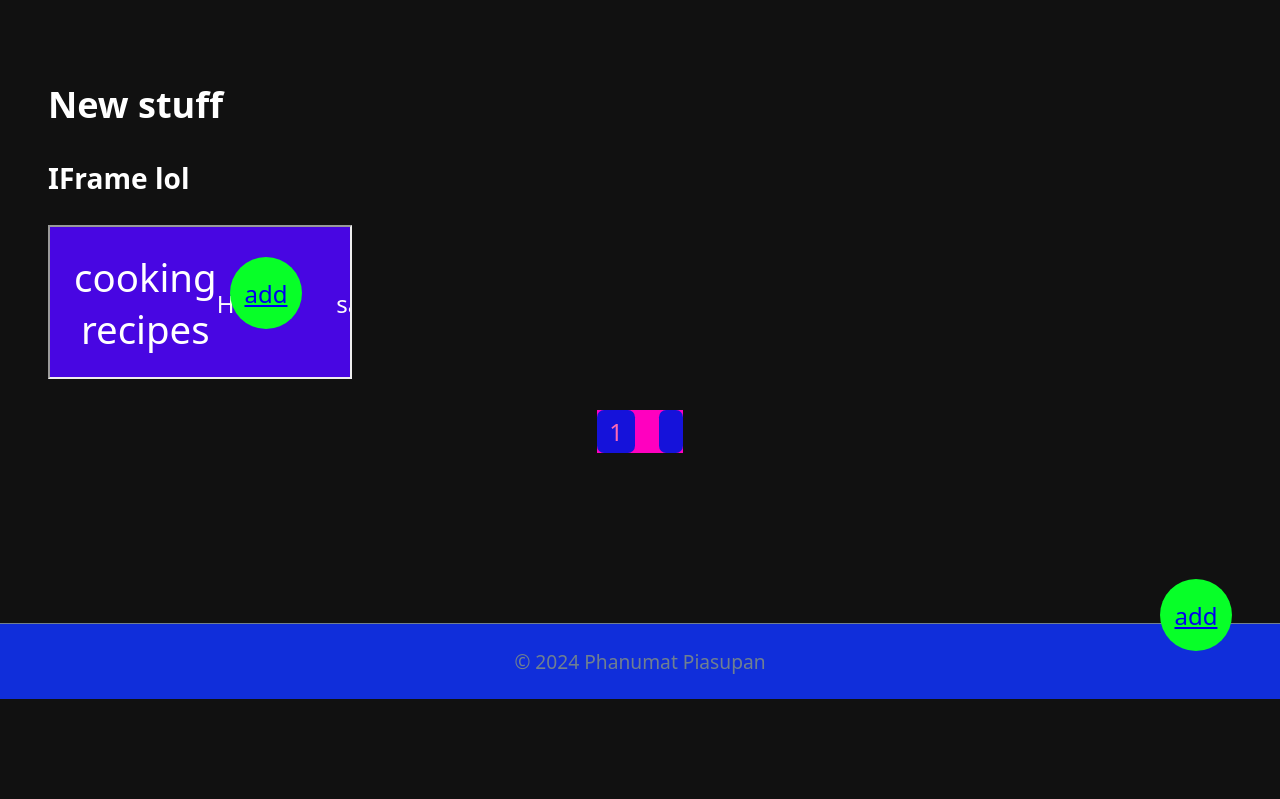
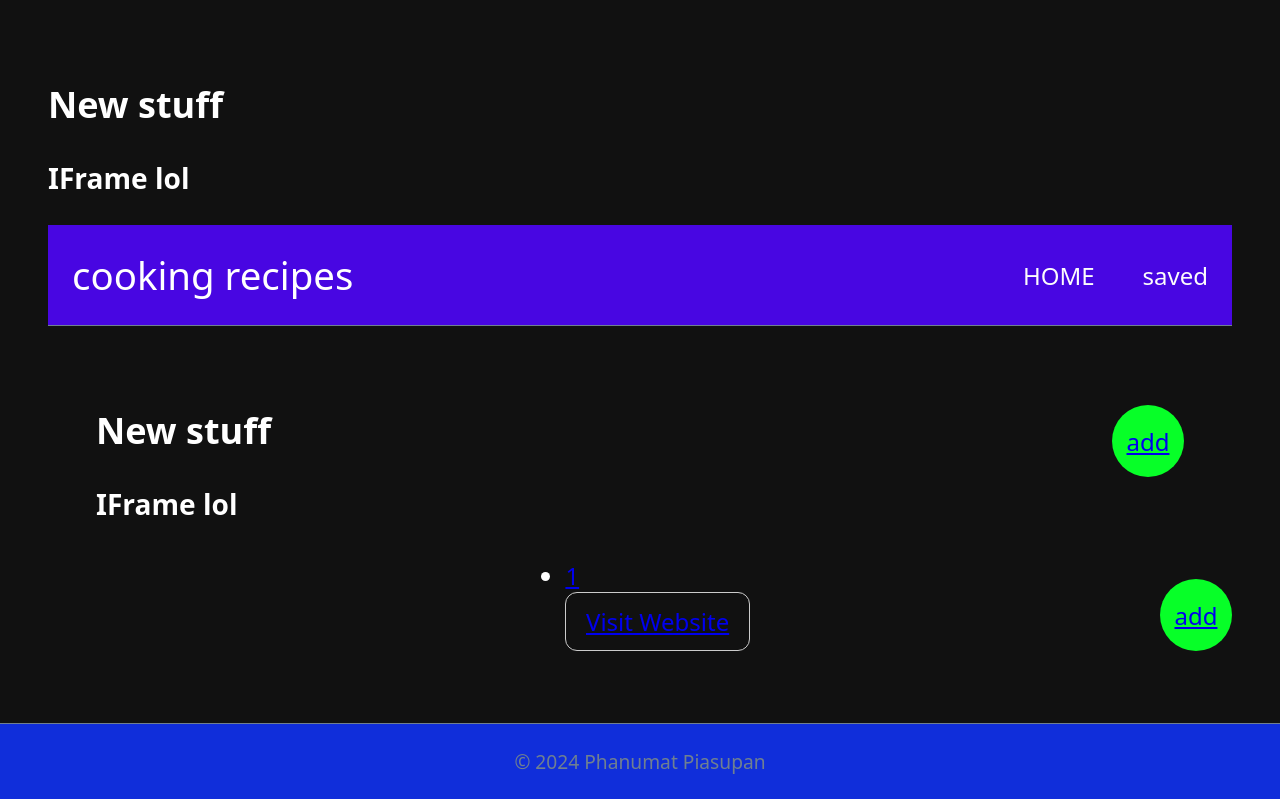
Before and after one commit to waimea-ppiasupan/200DTD-assessment, a PHP site: page / in a window 1280 px wide. Shown: the part 101-900 px from the top of the page. Before the commit the page ends 800 px from the top, so only its background shows below. Run offline with PHP 8.4, Linux system fonts and the light colour scheme; tables that the repository leaves empty or names only in its code hold one stand-in row (values such as "Sample post").

Commit message:
tudays werk

```diff
--- a/site/css/styles.css
+++ b/site/css/styles.css
@@ -1,4 +1,3 @@
-
 * {
     box-sizing: border-box;
   }
@@ -16,7 +15,6 @@
     display: flex;
     flex-direction: column;
   }
-
 
   /* HEADER ****************************************************/
 
@@ -36,7 +34,6 @@
     font-size: 1.6rem;
     font-weight: normal;
   }
-
 
   /* NAV ****************************************************/
 
@@ -59,7 +56,6 @@
     text-decoration: underline;
   }
 
-
   /* MAIN ****************************************************/
 
   main {
@@ -67,82 +63,88 @@
     padding: 1rem;
   }
 
+  /* LISTS ****************************************************/
 
-/* LISTS ****************************************************/
-ul#company-list{
+  ul#company-list, ul#games-list {
     list-style: none;
     padding: 0;
     width: max-content;
     margin: 1rem auto;
+  }
 
-}
-#company-list li {
-    background-color:rgb(49, 15, 197);
+  #company-list li, #games-list li {
+    background-color: rgb(255, 0, 191);
     margin-bottom: 0.3rem;
     display: flex;
     width: 100%;
     justify-content: space-between;
     gap: 1rem;
-    background-color:rgb(255, 0, 191);
+  }
 
-}
-#company-list li a {
-    background-color:rgb(255, 0, 191);
+  #company-list li a, #games-list li a {
+    background-color: rgb(21, 18, 218);
     display: block;
-    background-color:rgb(21, 18, 218);
     padding: 0.2rem 0.5rem;
     border-radius: 0.3rem;
-    color:hotpink;
+    color: hotpink;
     text-decoration: none;
-
   }
 
-#company-list li a:hover {
+  #company-list li a:hover, #games-list li a:hover {
     background-color: #ffff;
-
   }
 
+  /* IFRAME CONTAINER ****************************************************/
 
-#games-list{
-    list-style: none;
-    padding: 0;
-    width: max-content;
-    margin: 1rem auto;
-
+  .iframe-container {
+    display: flex;
+    flex-direction: column;
+    align-items: center;
   }
 
+  .iframe-container iframe {
+    width: 100%;
+    height: 300px;
+    border: 0;
+    margin-bottom: 10px;
+  }
 
-/*forms********************************************************/
+  /* FORMS ****************************************************/
+
   form {
     width: 80%;
-    max-width: 600px; /* adjust the max-width to your desired value */
+    max-width: 600px;
     margin: 1rem auto;
     padding: 1rem;
     border: 1px solid rgb(25, 0, 255);
   }
-label{
+
+  label {
     display: block;
     color: rgb(250, 250, 253);
+  }
 
-}
   input, select {
     width: 100%;
     padding: 0.5rem;
     border: 1px solid #ccc;
     border-radius: 0.3rem;
   }
+
   h1 {
     text-align: center;
   }
-input:not(:last-child),select:not(:last-child){
+
+  input:not(:last-child), select:not(:last-child) {
     margin-bottom: 0.5rem;
   }
 
-#add-button{
+  #add-button {
     position: fixed;
     right: 2rem;
     bottom: 2rem;
   }
+
   #add-button a {
     display: flex;
     justify-content: center;
@@ -154,11 +156,16 @@
   }
 
   #IframeId, #Notes, #Websites {
-    margin-bottom: 5px; /* adjust the value as needed */
+    margin-bottom: 5px;
   }
-/* TABLES ****************************************************/
-
-
+  .visit-website-box {
+    display: inline-block;
+    padding: 0.5rem;
+    border: 1px solid #ccc;
+    border-radius: 0.5rem;
+    width: calc(100% - 0.2rem); /* adjust the width to match the iframe width */
+    text-align: center;
+  }
 
   /* FOOTER ****************************************************/
 
--- a/site/index.php
+++ b/site/index.php
@@ -37,21 +37,20 @@
       <h3>IFrame lol</h3>
 
       <?php foreach ($iframes as $iframe) : ?>
+  <div class="iframe-container">
     <iframe src="<?= htmlspecialchars($iframe['website']) ?>" title="<?= htmlspecialchars($iframe['id']) ?>"></iframe>
-      <?php endforeach; ?>
-
-      <ul id="company-list">
-        <?php foreach ($iframes as $iframe) : ?>
+    <ul class="company-list">
       <li>
         <a href="cooking-recipes.php?id=<?= htmlspecialchars($iframe['id']) ?>">
           <?= htmlspecialchars($iframe['id']) ?>
         </a>
-            <a href="<?= htmlspecialchars($iframe['website']) ?>">
-
-            </a>
+        <span class="visit-website-box">
+          <a href="<?= htmlspecialchars($iframe['website']) ?>">Visit Website</a>
+        </span>
       </li>
+    </ul>
+  </div>
 <?php endforeach; ?>
-      </ul>
 
       <div id="add-button">
         <a href="form-recipes.php">add</a>
```
Also changed, not shown: docs/development.md (+10 -0 lines), 4 other files. Lines whose indentation alone changed are shown as unchanged.
